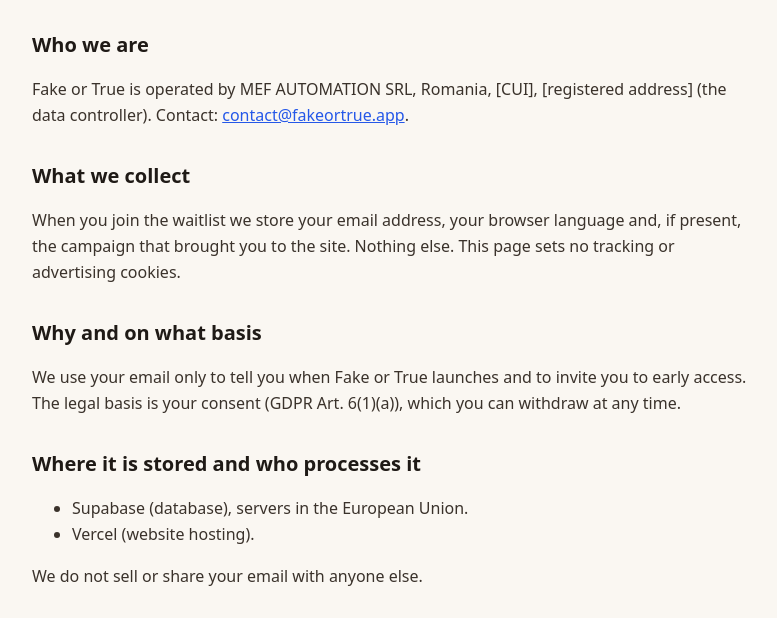
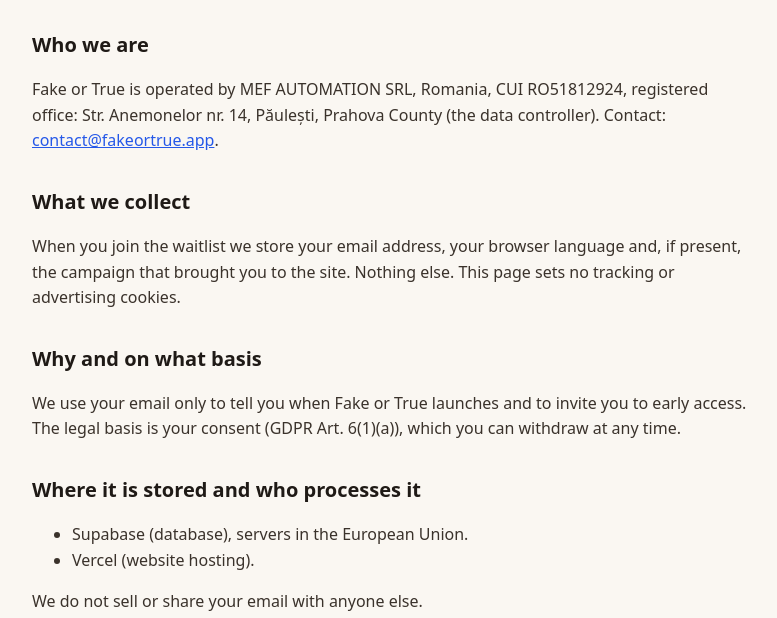
Before and after one commit to gelum78/fakeortrue, a plain HTML site: page privacy.html in a window 1280 px wide. Shown: the part 180-798 px from the top of the page, without its empty margins (248-1025 px from the left). Drawn offline with Linux system fonts and the light colour scheme.

Commit message:
Privacy: add MEF AUTOMATION SRL CUI and registered office
Co-Authored-By: Claude Sonnet 5.5 <noreply@anthropic.com>
Claude-Session: https://claude.ai/code/session_01BU86NsPSa8FWerGBFSiY67

```diff
--- a/privacy.html
+++ b/privacy.html
@@ -23,7 +23,7 @@ p,li{color:#3A322B}
 <p class="muted">Waitlist for fakeortrue.app &middot; Last updated: 19 November 2026</p>
 
 <h2>Who we are</h2>
-<p>Fake or True is operated by MEF AUTOMATION SRL, Romania, [CUI], [registered address] (the data controller). Contact: <a href="mailto:contact@fakeortrue.app">contact@fakeortrue.app</a>.</p>
+<p>Fake or True is operated by MEF AUTOMATION SRL, Romania, CUI RO51812924, registered office: Str. Anemonelor nr. 14, Păulești, Prahova County (the data controller). Contact: <a href="mailto:contact@fakeortrue.app">contact@fakeortrue.app</a>.</p>
 
 <h2>What we collect</h2>
 <p>When you join the waitlist we store your email address, your browser language and, if present, the campaign that brought you to the site. Nothing else. This page sets no tracking or advertising cookies.</p>
```
